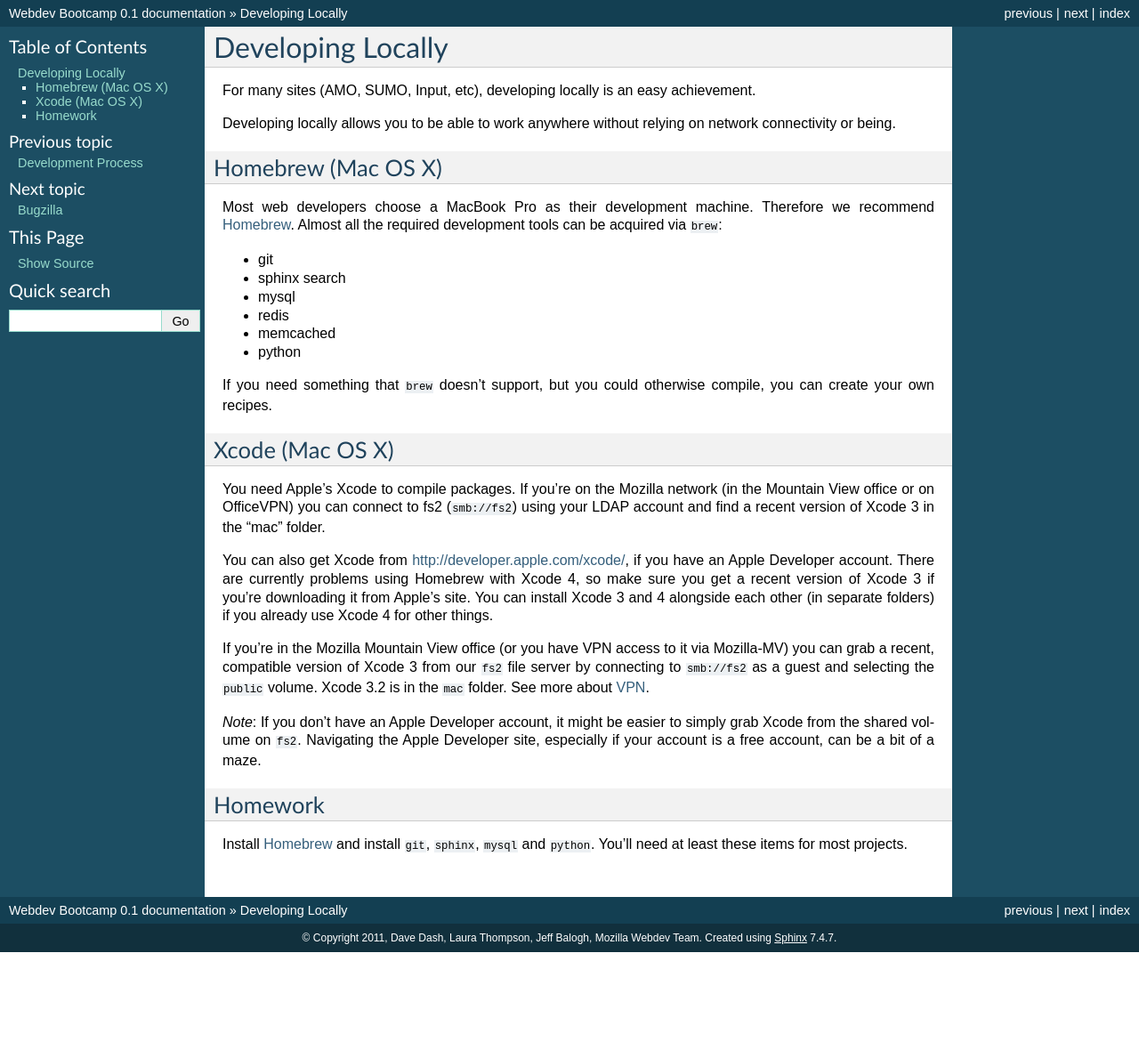
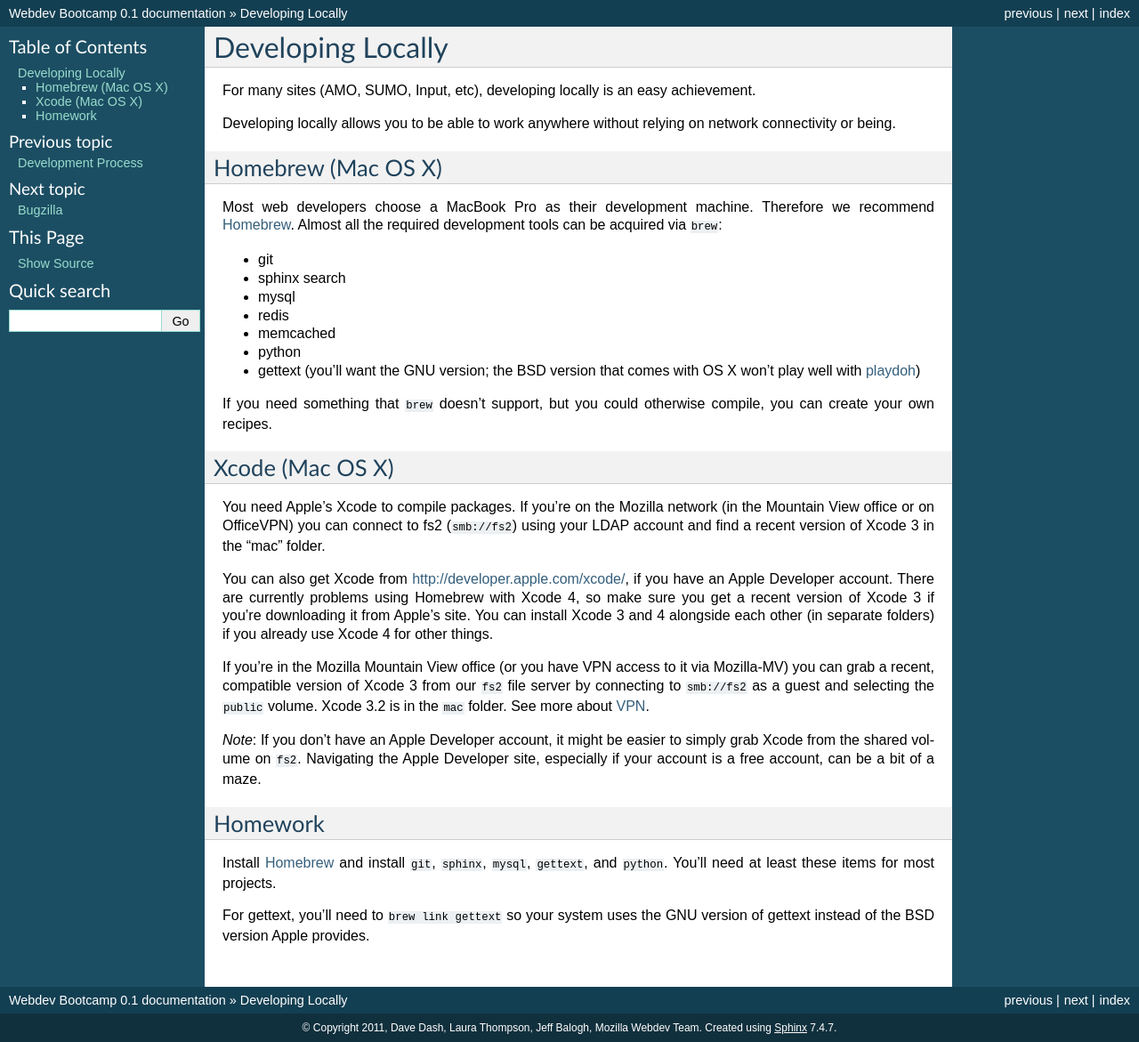
Before and after one commit to mozilla/webdev-bootcamp, a Sphinx documentation site: the page built from docs/localdev.rst, in a window 1280 px wide. Shown: the whole page at 89% size. Built offline with Sphinx 7.4.7, drawn with Linux system fonts in a browser that asks for light colours; pages that are not in the unit, such as notebooks, are missing from menus; before the commit the page ends 1070 px from its top, so only the background shows below that.

Commit message:
Mention GNU gettext for working with localization

```diff
--- a/docs/localdev.rst
+++ b/docs/localdev.rst
@@ -26,9 +26,13 @@
 * redis
 * memcached
 * python
+* gettext (you'll want the GNU version; the BSD version that comes with OS X
+  won't play well with playdoh_)
 
 If you need something that ``brew`` doesn't support, but you could otherwise
 compile, you can create your own recipes.
+
+.. _playdoh: https://github.com/mozilla/playdoh
 
 Xcode (Mac OS X)
 ----------------
@@ -63,6 +67,9 @@
 --------
 
 Install Homebrew_ and
-install ``git``, ``sphinx``, ``mysql`` and ``python``.
+install ``git``, ``sphinx``, ``mysql``, ``gettext``, and ``python``.
 You'll need at least these items
 for most projects.
+
+For gettext, you'll need to ``brew link gettext`` so your system uses the GNU
+version of gettext instead of the BSD version Apple provides.
```
